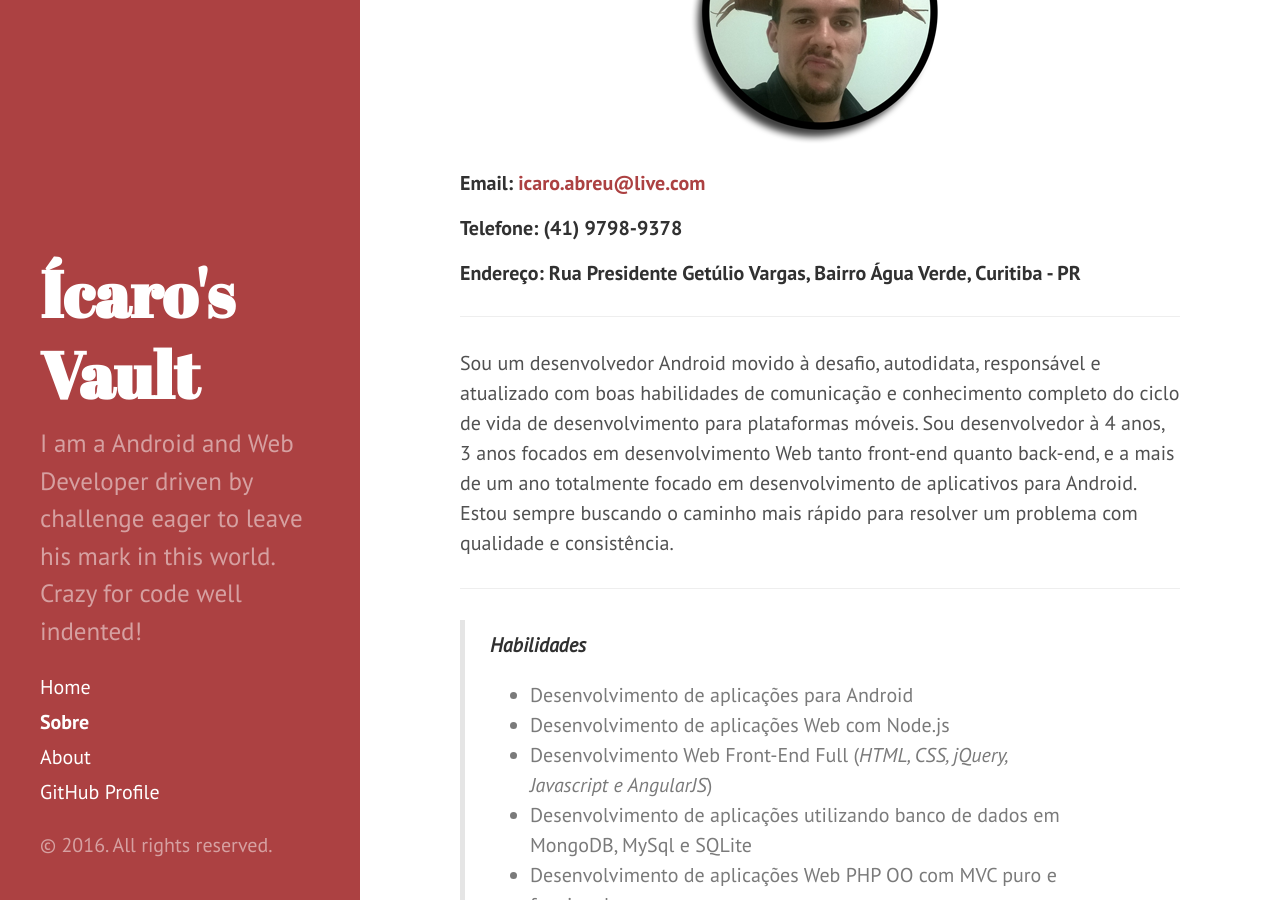
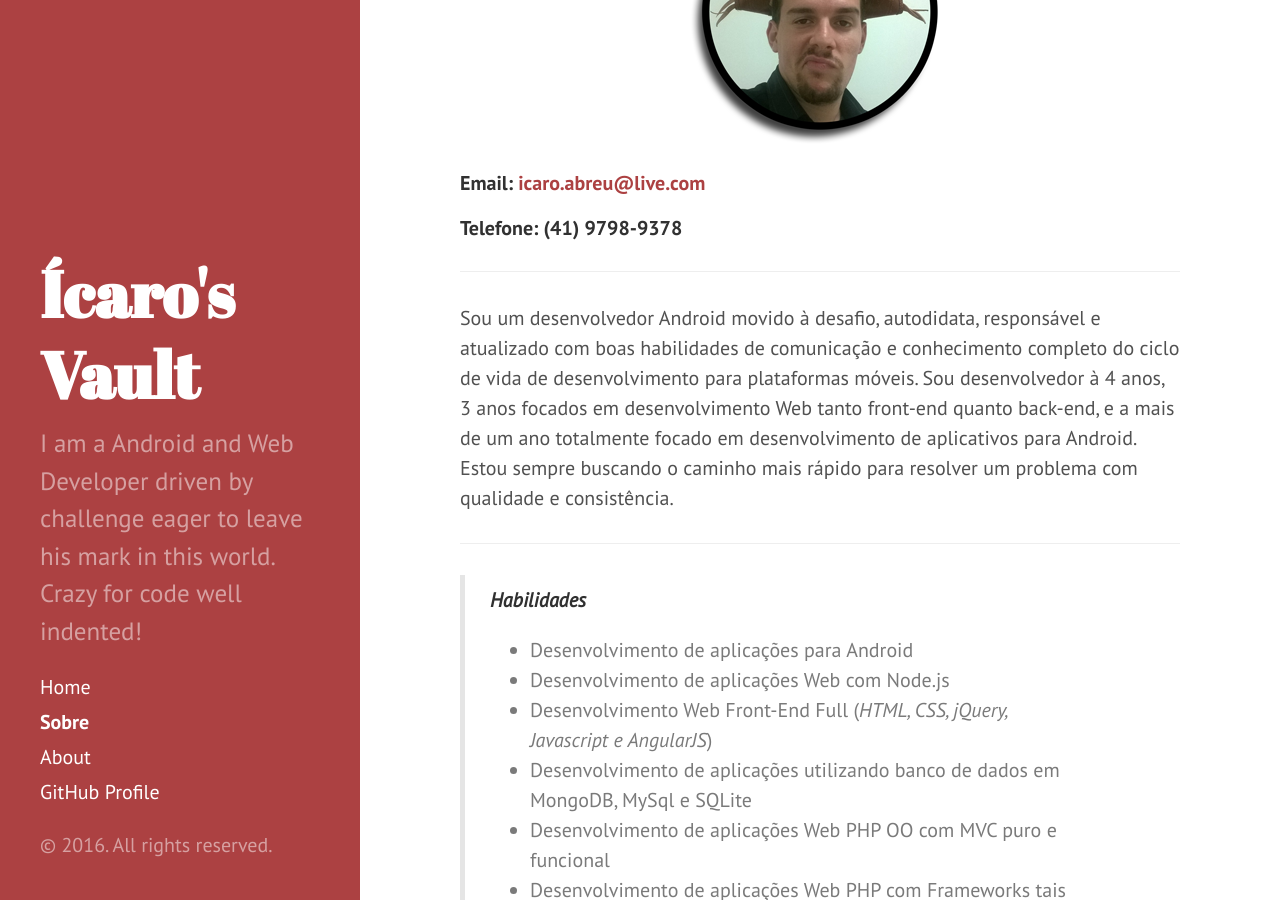
Before and after one commit to icaroabreu/icaroabreu.github.io, a Jekyll site: the page built from about-pt.md, in a window 1280 px wide and 900 px high, scrolled down 357 px. Built offline with Jekyll 4.4.1, drawn with Linux system fonts in a browser that asks for light colours; Markdown is read by kramdown in place of the engine named in the settings; some of the changed text lies outside the part shown.

Commit message:
Update about-pt.md

```diff
--- a/about-pt.md
+++ b/about-pt.md
@@ -7,7 +7,6 @@ title: Sobre
 <img src="/images/its_a_me.png" alt="It's a me Ícaro!" style="margin-left:auto;margin-right:auto" />
 #####Email: [icaro.abreu@live.com](mailto:icaro.abreu@live.com)
 #####Telefone: (41) 9798-9378
-#####Endereço: Rua Presidente Getúlio Vargas, Bairro Água Verde, Curitiba - PR
 
 ----------
 
@@ -130,4 +129,4 @@ Sou um desenvolvedor Android movido à desafio, autodidata, responsável e atual
 ####Declaro, sob minha responsabilidade, serem verdadeiras as informações prestadas neste perfil profissional.
 ----------
 #####Ícaro Leandro de Abreu,
-06/01/2016 - Curitiba - PR
+18/02/2016 - São Paulo - SP
```
